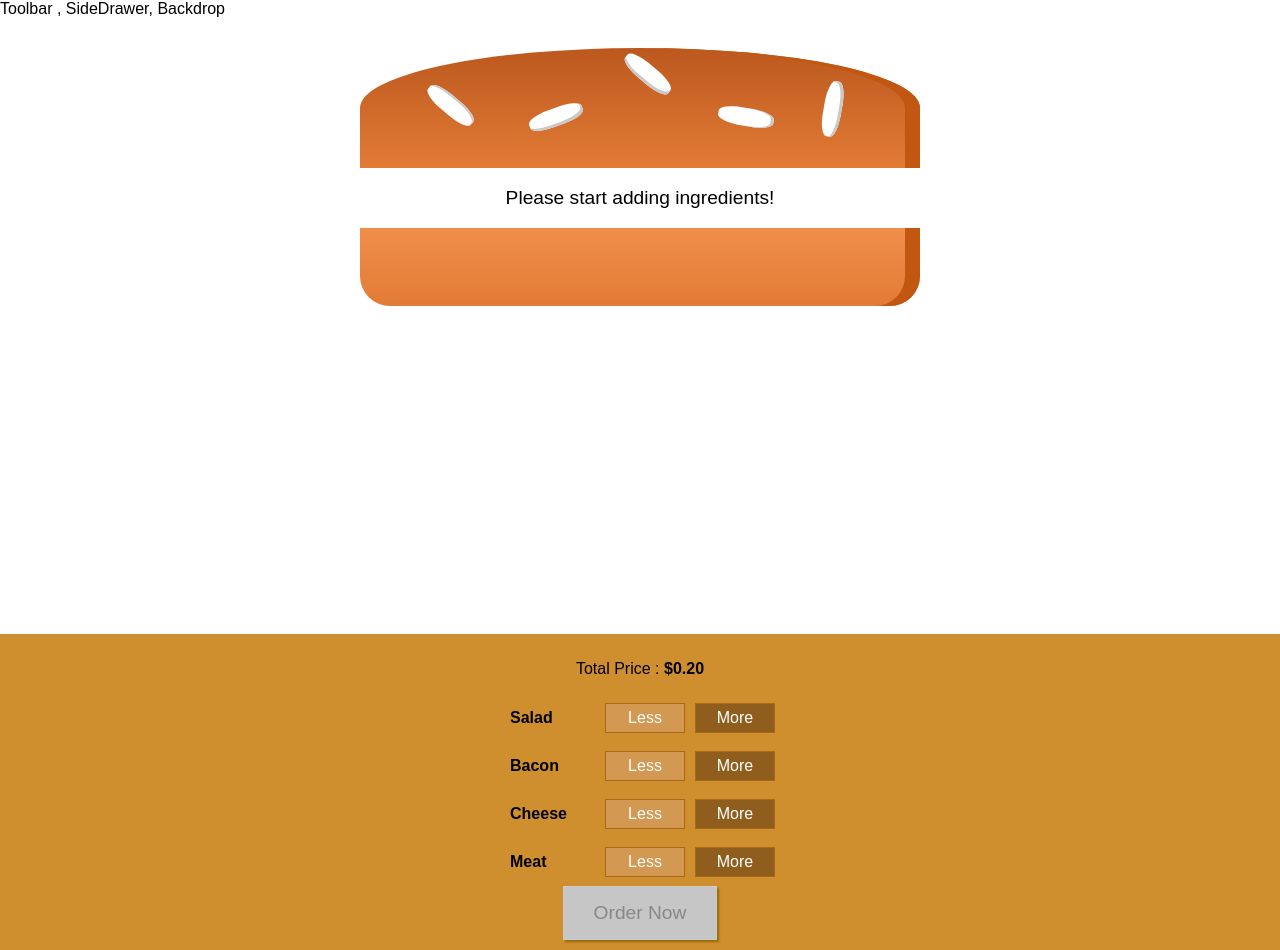
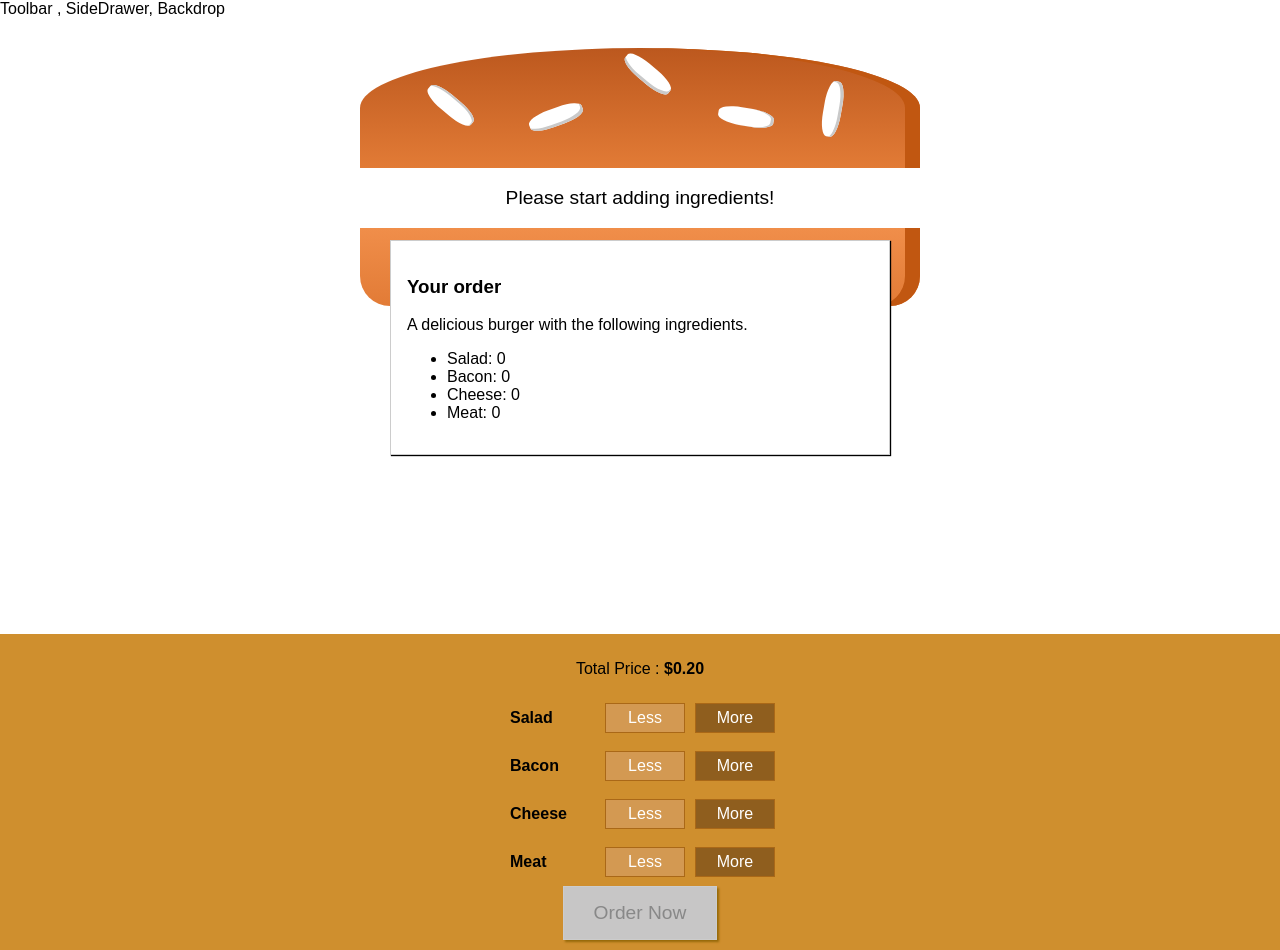
Before and after one commit to devferret/react-burger-builder, a React app: page / in a window 1280 px wide. Built offline with nearby package versions, Linux system fonts and the light colour scheme.

Commit message:
Creating the order summary modal.

```diff
--- /dev/null
+++ b/src/components/Burger/OrderSummary/OrderSummary.js
@@ -0,0 +1,33 @@
+import React from 'react';
+import PropTypes from 'prop-types';
+
+import Aux from '../../../hoc/Aux';
+
+const orderSummary = (props) => {
+  const ingredientSummary = Object.keys(props.ingredients)
+    .map(key => (
+      <li key={key}>
+        <span style={{ textTransform: 'capitalize' }}>{key}</span>: {props.ingredients[key]}
+      </li>
+    ));
+
+  return (
+    <Aux>
+      <h3>Your order</h3>
+      <p>A delicious burger with the following ingredients.</p>
+      <ul>
+        {ingredientSummary}
+      </ul>
+    </Aux>
+  );
+};
+
+orderSummary.propTypes = {
+  ingredients: PropTypes.object,
+};
+
+orderSummary.defaultProps = {
+  ingredients: {},
+};
+
+export default orderSummary;
--- /dev/null
+++ b/src/components/UI/Modal/Modal.css
@@ -0,0 +1,20 @@
+.Modal {
+    position: fixed;
+    z-index: 500;
+    background-color: white;
+    width: 70%;
+    border: 1px solid #ccc;
+    box-shadow: 1px 1px 1px black;
+    padding: 16px;
+    left: 15%;
+    top: 30%;
+    box-sizing: border-box;
+    transition: all 0.3s ease-out;
+}
+
+@media (min-width: 600px) {
+    .Modal {
+        width: 500px;
+        left: calc(50% - 250px);
+    }
+}
--- /dev/null
+++ b/src/components/UI/Modal/Modal.js
@@ -0,0 +1,16 @@
+import React from 'react';
+import PropTypes from 'prop-types';
+
+import classes from './Modal.css';
+
+const modal = props => (
+  <div className={classes.Modal}>
+    {props.children}
+  </div>
+);
+
+modal.propTypes = {
+  children: PropTypes.element.isRequired,
+};
+
+export default modal;
--- a/src/containers/BurgerBuilder/BurgerBuilder.js
+++ b/src/containers/BurgerBuilder/BurgerBuilder.js
@@ -3,6 +3,8 @@
 import Aux from '../../hoc/Aux';
 import Burger from '../../components/Burger/Burger';
 import BuildControls from '../../components/Burger/BuildControls/BuildControls';
+import Modal from '../../components/UI/Modal/Modal';
+import OrderSummary from '../../components/Burger/OrderSummary/OrderSummary';
 
 const INGREDIENTS_PRICE = {
   salad: 0.1,
@@ -67,6 +69,9 @@
   render() {
     return (
       <Aux>
+        <Modal>
+          <OrderSummary ingredients={this.state.ingredients} />
+        </Modal>
         <Burger ingredients={this.state.ingredients} />
         <BuildControls
           totalPrice={this.state.totalPrice}
```
